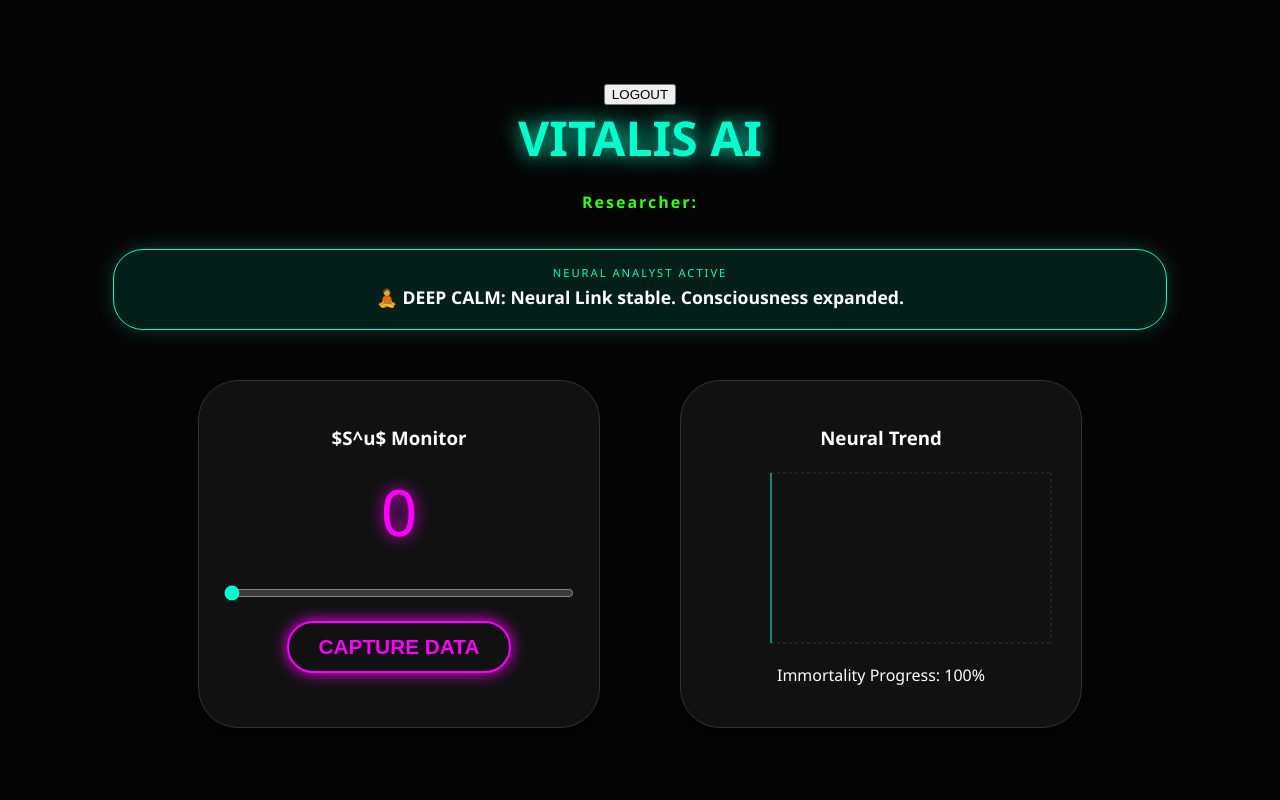
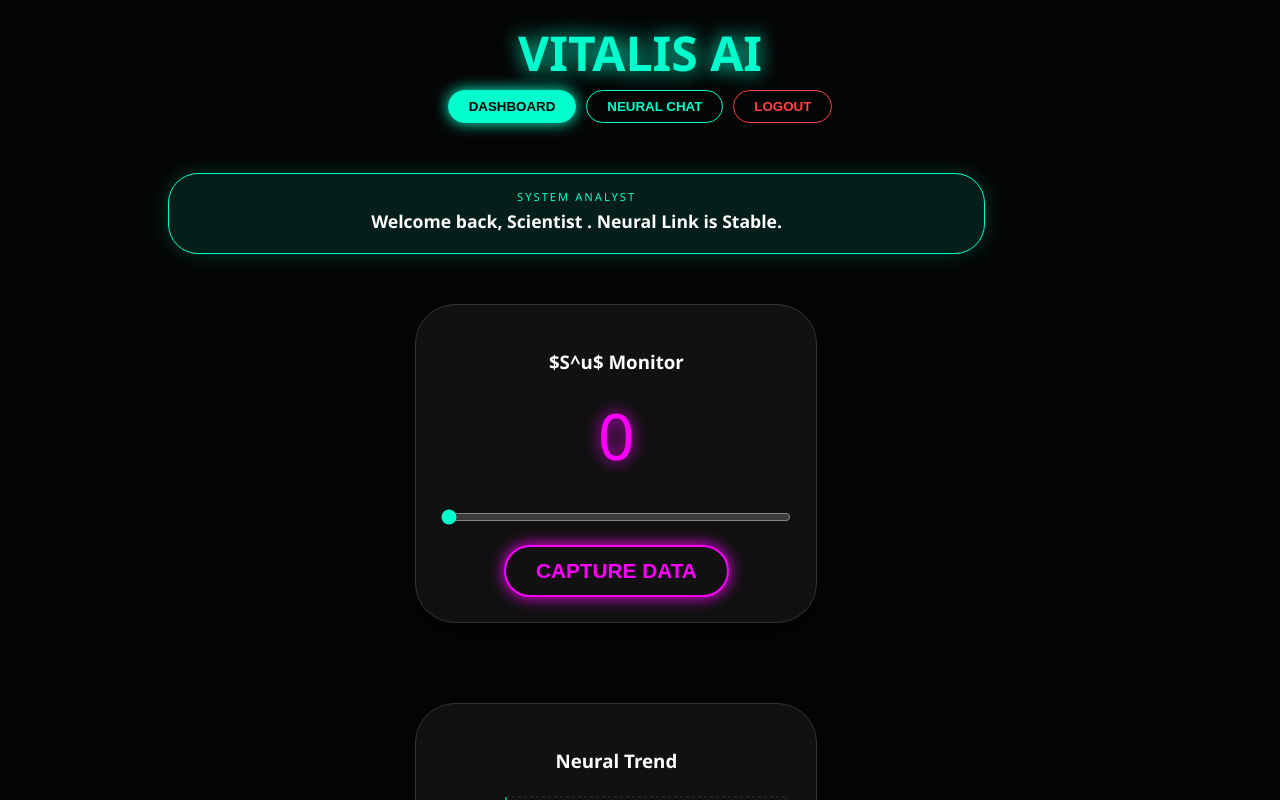
Before and after one commit to sadafmashorihyd-cmd/vitalis-ai-project, a React (Create React App) app: page / in a window 1280 px wide. Both pictures are taken after a click on the button "ACCESS SYSTEM". Shown: the top 800 px of the page. Built offline with nearby package versions, Linux system fonts and the light colour scheme.

Commit message:
Multipage AI system added

```diff
--- a/src/App.css
+++ b/src/App.css
@@ -204,3 +204,29 @@
   accent-color: #00ffcc;
   margin: 20px 0;
 }
+.nav-bar { display: flex; gap: 10px; margin-bottom: 30px; }
+.nav-btn {
+  background: transparent; border: 1px solid #00ffcc; color: #00ffcc;
+  padding: 8px 20px; border-radius: 50px; cursor: pointer; font-weight: bold;
+}
+.nav-btn.active { background: #00ffcc; color: black; box-shadow: 0 0 15px #00ffcc; }
+.nav-btn.logout { border-color: #ff4444; color: #ff4444; }
+
+/* Chat UI Styles */
+.chat-window {
+  width: 90%; max-width: 600px; background: #111; border-radius: 30px;
+  height: 500px; display: flex; flex-direction: column; overflow: hidden;
+  border: 1px solid #333; box-shadow: 0 10px 30px rgba(0,0,0,0.5);
+}
+.messages-container { flex: 1; padding: 20px; overflow-y: auto; text-align: left; }
+.message { margin-bottom: 15px; padding: 10px 15px; border-radius: 15px; max-width: 80%; }
+.message.ai { background: rgba(0, 255, 204, 0.1); border-left: 4px solid #00ffcc; align-self: flex-start; }
+.message.user { background: rgba(255, 0, 255, 0.1); border-right: 4px solid #ff00ff; align-self: flex-end; margin-left: auto; }
+.sender { font-size: 0.7rem; font-weight: bold; display: block; margin-bottom: 5px; opacity: 0.7; }
+
+.chat-input-row { display: flex; padding: 15px; background: #050505; gap: 10px; }
+.chat-input { flex: 1; background: #111; border: 1px solid #333; color: white; padding: 12px; border-radius: 25px; outline: none; }
+.send-btn { background: #ff00ff; border: none; color: white; padding: 0 20px; border-radius: 25px; cursor: pointer; font-weight: bold; }
+
+.fade-in { animation: fadeIn 0.5s ease-in; }
+@keyframes fadeIn { from { opacity: 0; transform: translateY(10px); } to { opacity: 1; transform: translateY(0); } }
--- a/src/App.js
+++ b/src/App.js
@@ -9,11 +9,15 @@ function App() {
   });
 
   const [isLoggedIn, setIsLoggedIn] = useState(() => localStorage.getItem('isLoggedIn') === 'true');
+  const [view, setView] = useState('dashboard'); // 'dashboard' or 'chat'
   const [suffering, setSuffering] = useState(() => Number(localStorage.getItem('suffering_level')) || 0);
-  const [history, setHistory] = useState(() => {
-    const savedHistory = localStorage.getItem('su_history');
-    return savedHistory ? JSON.parse(savedHistory) : [];
-  });
+  const [history, setHistory] = useState(() => JSON.parse(localStorage.getItem('su_history')) || []);
+
+  // Chat States
+  const [input, setInput] = useState("");
+  const [messages, setMessages] = useState([
+    { role: 'ai', text: "Awaiting instructions, Scientist Sadaf. How can I assist with your research today?" }
+  ]);
 
   useEffect(() => {
     localStorage.setItem('vitalis_user', JSON.stringify(user));
@@ -22,23 +26,24 @@ function App() {
     localStorage.setItem('su_history', JSON.stringify(history));
   }, [user, isLoggedIn, suffering, history]);
 
-  // AI Analyst Logic
-  const getAIInsight = () => {
-    if (suffering > 85) return "⚠️ CRITICAL: Neural Strain detected. Break required for Biological Immortality.";
-    if (suffering > 60) return "⚡ ALERT: High activity. Monitoring Consciousness fluctuations.";
-    if (suffering > 30) return "🧠 OPTIMAL: Peak state for Dark Matter & Energy calculations.";
-    return "🧘 DEEP CALM: Neural Link stable. Consciousness expanded.";
-  };
+  // AI Chat Simulation Logic
+  const handleSendMessage = () => {
+    if (!input.trim()) return;
 
-  const handleCapture = () => {
-    const newEntry = { time: new Date().toLocaleTimeString(), level: suffering };
-    setHistory([...history.slice(-9), newEntry]);
-    alert("Data Point Captured for Scientist " + user.name);
-  };
+    const newMessages = [...messages, { role: 'user', text: input }];
+    setMessages(newMessages);
+    setInput("");
 
-  const handleLogout = () => {
-    localStorage.clear();
-    window.location.reload();
+    // AI thinking effect
+    setTimeout(() => {
+      let aiResponse = "Analyzing neural patterns... As a scientist, your focus on " + user.goal + " is fascinating. Please provide more data.";
+
+      if(input.toLowerCase().includes("dark matter")) aiResponse = "Dark Matter accounts for 85% of matter in the universe. To understand it, we must look beyond baryonic interactions.";
+      if(input.toLowerCase().includes("immortality")) aiResponse = "Biological Immortality requires solving the telomere shortening problem. Your current $S^u$ level is being monitored for this.";
+      if(input.toLowerCase().includes("hello")) aiResponse = "Greetings, Scientist Sadaf. System is ready for consciousness mapping.";
+
+      setMessages([...newMessages, { role: 'ai', text: aiResponse }]);
+    }, 1000);
   };
 
   if (!isLoggedIn) {
@@ -56,43 +61,68 @@ function App() {
   return (
     <div className={`App ${suffering > 85 ? 'emergency' : ''}`}>
       <header className="App-header">
-        <div className="top-nav">
-          <button className="logout-btn" onClick={handleLogout}>LOGOUT</button>
+        <h1 className="neon-title">VITALIS AI</h1>
+
+        {/* Navigation Bar */}
+        <div className="nav-bar">
+          <button className={`nav-btn ${view === 'dashboard' ? 'active' : ''}`} onClick={() => setView('dashboard')}>DASHBOARD</button>
+          <button className={`nav-btn ${view === 'chat' ? 'active' : ''}`} onClick={() => setView('chat')}>NEURAL CHAT</button>
+          <button className="nav-btn logout" onClick={() => {localStorage.clear(); window.location.reload();}}>LOGOUT</button>
         </div>
 
-        <h1 className="neon-title">VITALIS AI</h1>
-        <p className="welcome-text">Researcher: {user.name}</p>
-
-        {/* AI INSIGHT SECTION */}
+        {view === 'dashboard' ? (
+          <div className="dashboard-content fade-in">
             <div className="ai-insight-card">
-          <p className="ai-tagline">NEURAL ANALYST ACTIVE</p>
-          <p className="ai-insight-text">{getAIInsight()}</p>
+              <p className="ai-tagline">SYSTEM ANALYST</p>
+              <p className="ai-insight-text">Welcome back, Scientist {user.name}. Neural Link is Stable.</p>
             </div>
-
             <div className="dashboard-grid">
               <div className="dashboard-card">
                 <h3>$S^u$ Monitor</h3>
                 <p className="su-value">{suffering}</p>
                 <input type="range" min="0" max="100" value={suffering} onChange={(e) => setSuffering(Number(e.target.value))} className="neon-slider" />
-            <button className="neon-button capture-btn" onClick={handleCapture}>CAPTURE DATA</button>
+                <button className="neon-button small" onClick={() => setHistory([...history.slice(-9), {time: new Date().toLocaleTimeString(), level: suffering}])}>CAPTURE DATA</button>
               </div>
-
               <div className="dashboard-card graph-card">
                 <h3>Neural Trend</h3>
-            <div style={{ width: '100%', height: 180 }}>
-              <ResponsiveContainer>
+                <ResponsiveContainer width="100%" height={180}>
                   <LineChart data={history}>
                     <CartesianGrid strokeDasharray="3 3" stroke="#333" />
                     <XAxis dataKey="time" hide />
                     <YAxis stroke="#00ffcc" fontSize={12} />
-                  <Tooltip contentStyle={{backgroundColor: '#000', border: '1px solid #00ffcc', borderRadius: '10px'}} />
-                  <Line type="monotone" dataKey="level" stroke="#ff00ff" strokeWidth={4} dot={{ r: 5, fill: '#ff00ff' }} />
+                    <Tooltip contentStyle={{backgroundColor: '#000', border: '1px solid #00ffcc'}} />
+                    <Line type="monotone" dataKey="level" stroke="#ff00ff" strokeWidth={4} dot={{ r: 5 }} />
                   </LineChart>
                 </ResponsiveContainer>
-            </div>
-            <p className="goal-progress">Immortality Progress: {100 - suffering}%</p>
+                <p className="goal-progress">Progress: {100 - suffering}%</p>
               </div>
             </div>
+          </div>
+        ) : (
+          <div className="chat-content fade-in">
+            <div className="chat-window">
+              <div className="messages-container">
+                {messages.map((m, i) => (
+                  <div key={i} className={`message ${m.role}`}>
+                    <span className="sender">{m.role === 'ai' ? 'VITALIS' : 'SADAF'}:</span>
+                    <p>{m.text}</p>
+                  </div>
+                ))}
+              </div>
+              <div className="chat-input-row">
+                <input
+                  type="text"
+                  value={input}
+                  onChange={(e) => setInput(e.target.value)}
+                  onKeyPress={(e) => e.key === 'Enter' && handleSendMessage()}
+                  placeholder="Ask the Neural Network..."
+                  className="chat-input"
+                />
+                <button className="send-btn" onClick={handleSendMessage}>SEND</button>
+              </div>
+            </div>
+          </div>
+        )}
       </header>
     </div>
   );
```
Lines whose indentation alone changed are shown as unchanged.
